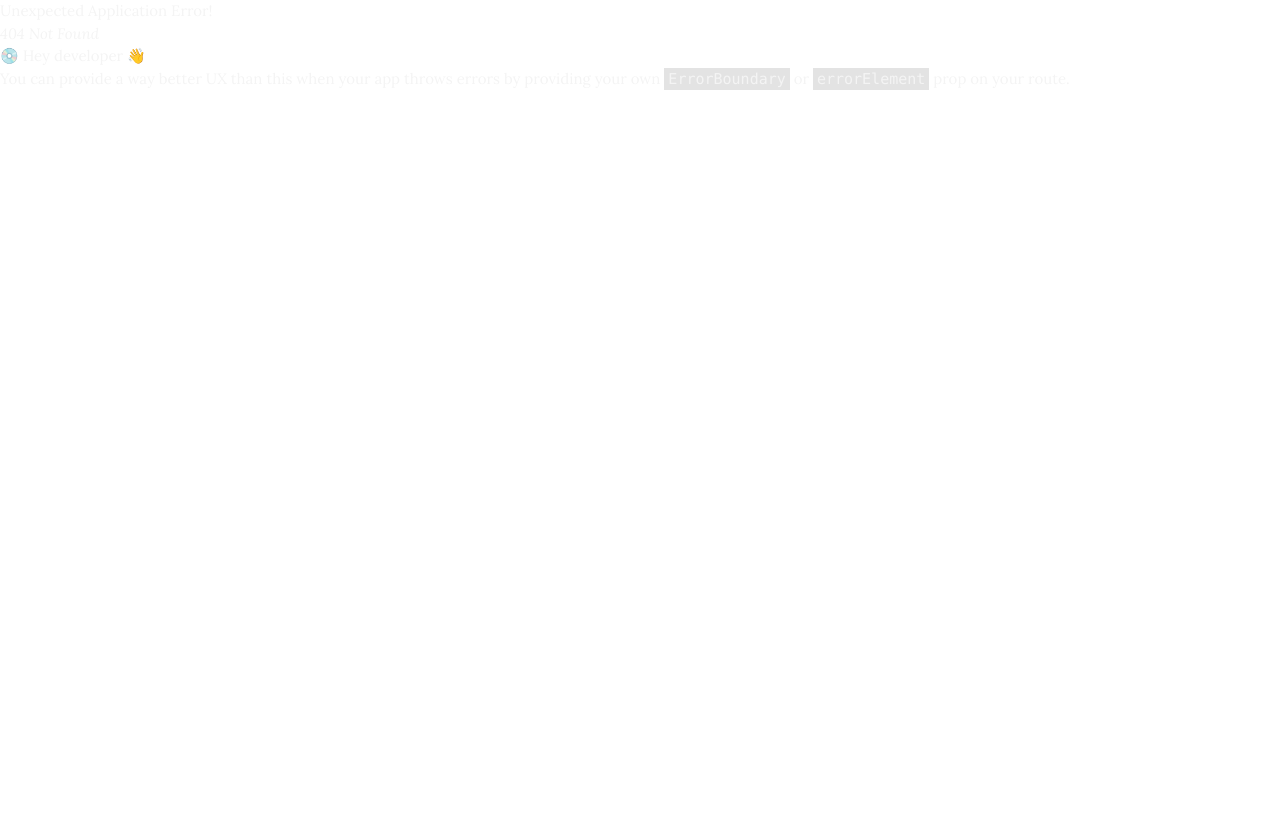
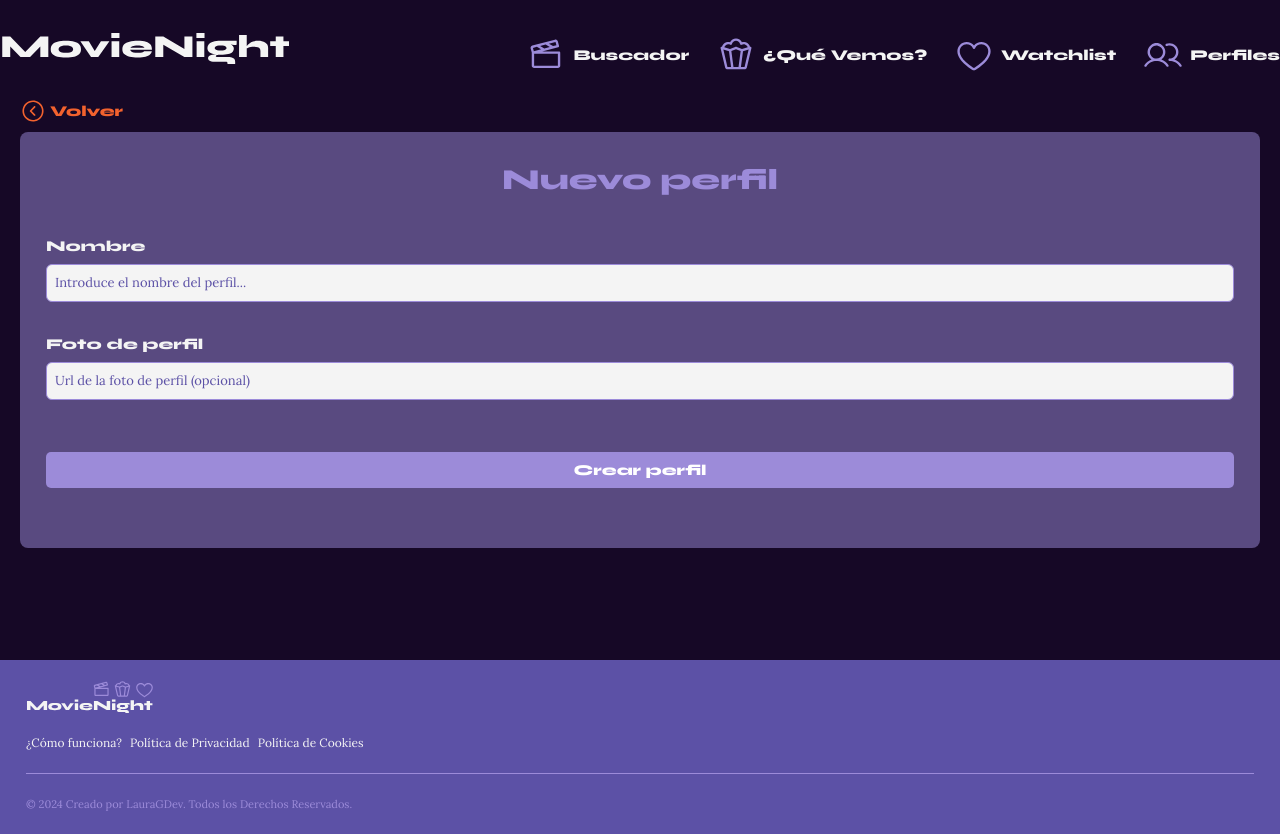
Before and after one commit to LauraGDev/MovieNight-Front, a React (Vite) app: page /nuevo-perfil in a window 1280 px wide. Before the commit this address had no page. Before the commit the page ends 800 px from the top, so only its background shows below. Built offline with nearby package versions, Linux system fonts and the light colour scheme.

Commit message:
add page to create a new profile, create form component and do the post request

```diff
--- /dev/null
+++ b/src/components/forms/AddProfileForm.jsx
@@ -0,0 +1,80 @@
+import { useForm } from "react-hook-form";
+import { useNavigate } from "react-router-dom";
+import { requestHandler } from "../../services/requestHandler";
+import { URL_API_ADD_PROFILE } from "../../config/urls";
+import Button from "../buttons/Button";
+import TextInput from "./inputs/TextInput";
+import { useCookie } from "../../customHooks/useCookie";
+
+const AddProfileForm = ({ triggerAlert }) => {
+    const user = useCookie("user");
+    const token = useCookie("authToken");
+    const url=`${URL_API_ADD_PROFILE}/${user}`
+    const {
+        register,
+        handleSubmit,
+        formState: { errors },
+    } = useForm();
+    const navigate = useNavigate();
+
+    const placeholders = {
+        name: "Introduce el nombre del perfil...",
+        photo: "Url de la foto de perfil (opcional)"
+    };
+
+    const onSubmit = async (data) => {
+        const newProfile = {
+            name: data.name,
+            photo: data.photo,
+        };
+
+        try {
+            await requestHandler(url, "POST", newProfile, token);
+            triggerAlert(
+                `El perfil de ${newProfile.name} se ha creado correctamente`,
+                () => { navigate(-1); }
+            );
+        } catch (error) {
+            triggerAlert(
+                error.message,
+                () => { window.location.reload(); }
+            );
+        }
+    };
+
+    return (
+        <form
+            onSubmit={handleSubmit(onSubmit)}
+            className="flex flex-col gap-8 bg-primary bg-opacity-[0.5] px-[1.625rem] pt-8 pb-[3.75rem] rounded-lg"
+        >
+            <h1 className="text-center leading-8 pb-2 font-syne text-3xl font-extrabold text-primary">
+                Nuevo perfil
+            </h1>
+            <TextInput
+                type="text"
+                {...register("name", {
+                    required: "Debes introducir el nombre del perfil",
+                })}
+                label="Nombre"
+                id="name"
+                placeholder={placeholders.name}
+                error={errors.name?.message}
+            />
+            <TextInput
+                type="text"
+                {...register("photo")}
+                label="Foto de perfil"
+                placeholder={placeholders.photo}
+                id="photo"
+            />
+            <Button
+                text="Crear perfil"
+                type="submit"
+                color="primary"
+                styles="mt-5"
+            />
+        </form>
+    );
+};
+
+export default AddProfileForm;
--- a/src/components/profileSelector/AddProfileIcon.jsx
+++ b/src/components/profileSelector/AddProfileIcon.jsx
@@ -1,12 +1,9 @@
 
 
-const AddProfileIcon = () => {
-    const addProfile = () => {
-        alert("Add profile")
-    }
+const AddProfileIcon = ({onClick} ) => {
 
   return (
-    <figure onClick={addProfile} className="cursor-pointer">
+    <figure onClick={onClick} className="cursor-pointer">
         <img src="./assets/add_user.svg" alt="Añadir perfil" />
         <p className="pt-3">Nuevo perfil</p>
     </figure>
--- a/src/components/profileSelector/ProfilesGroup.jsx
+++ b/src/components/profileSelector/ProfilesGroup.jsx
@@ -4,8 +4,10 @@ import { URL_API_GET_PROFILES } from "../../config/urls";
 import AddProfileIcon from "./AddProfileIcon";
 import ProfileIcon from "./ProfileIcon";
 import { useCookie } from "../../customHooks/useCookie";
+import { useNavigate } from "react-router-dom";
 
 const ProfilesGroup = ({ onSelectProfile }) => {
+    const navigate = useNavigate();
     const token = useCookie("authToken");
     const user = useCookie("user");
     const [profiles, setProfiles] = useState([]);
@@ -51,7 +53,7 @@ const ProfilesGroup = ({ onSelectProfile }) => {
                             onClick={handleClick}
                         />
                     ))}
-                    <AddProfileIcon />
+                    <AddProfileIcon onClick={() => navigate(-1)}/>
                 </section>
             )}
         </section>
--- /dev/null
+++ b/src/pages/AddProfile.jsx
@@ -0,0 +1,34 @@
+import { useState } from "react";
+import AddProfileForm from "../components/forms/addProfileForm";
+import Alert from "../components/modals/Alert";
+import Return from "../components/buttons/Return";
+
+const AddProfile = () => {
+    const [showModal, setShowModal] = useState(false);
+    const [alertMessage, setAlertMessage] = useState("");
+    const [alertAcceptFunction, setAlertAcceptFunction] = useState(null);
+
+    const triggerAlert = (message, onAccept) => {
+        setAlertMessage(message);
+        setAlertAcceptFunction(() => () => {
+            if (onAccept) onAccept();
+            setShowModal(false);
+        });
+        setShowModal(true);
+    };
+
+    return (
+        <section className="mb-28">
+            <Return route="/buscador"/>
+            <AddProfileForm triggerAlert={triggerAlert} />
+            {showModal && (
+                <Alert
+                    message={alertMessage}
+                    onAccept={alertAcceptFunction}
+                />
+            )}
+        </section>
+    );
+};
+
+export default AddProfile;
--- a/src/pages/Profiles.jsx
+++ b/src/pages/Profiles.jsx
@@ -1,4 +1,4 @@
-import { useNavigate } from "react-router-dom";
+import { Outlet, useNavigate } from "react-router-dom";
 import Button from "../components/buttons/Button";
 
 const Profiles = () => {
@@ -17,6 +17,7 @@ const Profiles = () => {
                 styles="h-10"
                 onClick={logout}
             />
+            <Outlet />
         </section>
     );
 };
--- a/src/router/index.jsx
+++ b/src/router/index.jsx
@@ -7,6 +7,7 @@ import FrontPage from "../pages/FrontPage";
 import Search from "../pages/Search";
 import Watchlist from "../pages/Watchlist";
 import RandomSelection from "../pages/RandomSelection";
+import AddProfile from "../pages/addProfile";
 
 export const router = createBrowserRouter([
     {
@@ -41,6 +42,10 @@ export const router = createBrowserRouter([
                 path: "/buscador",
                 element: <Search />,
             },
+            {
+                path: "/nuevo-perfil",
+                element: <AddProfile />
+            },
         ],
     },
 ]);
```
